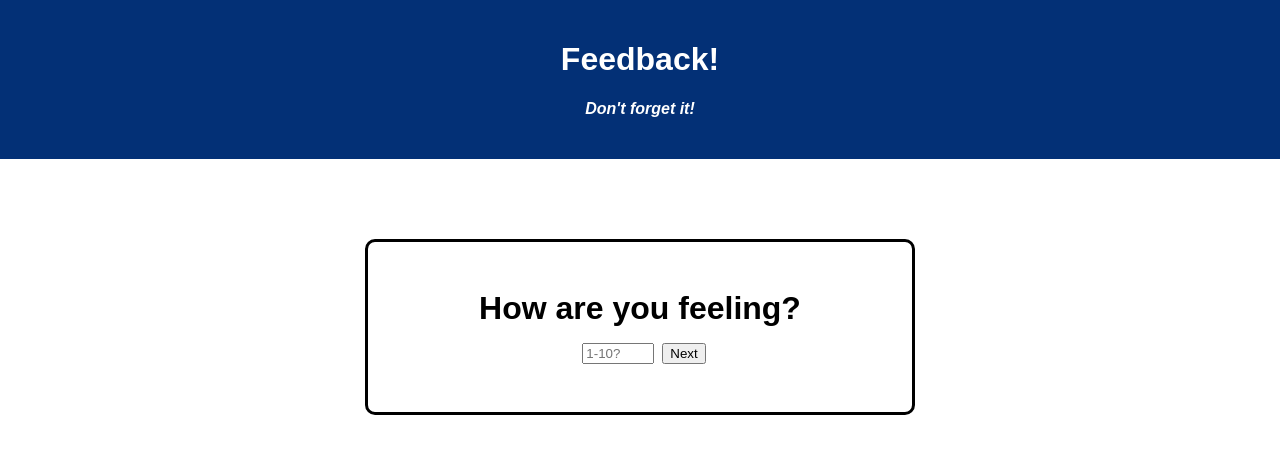
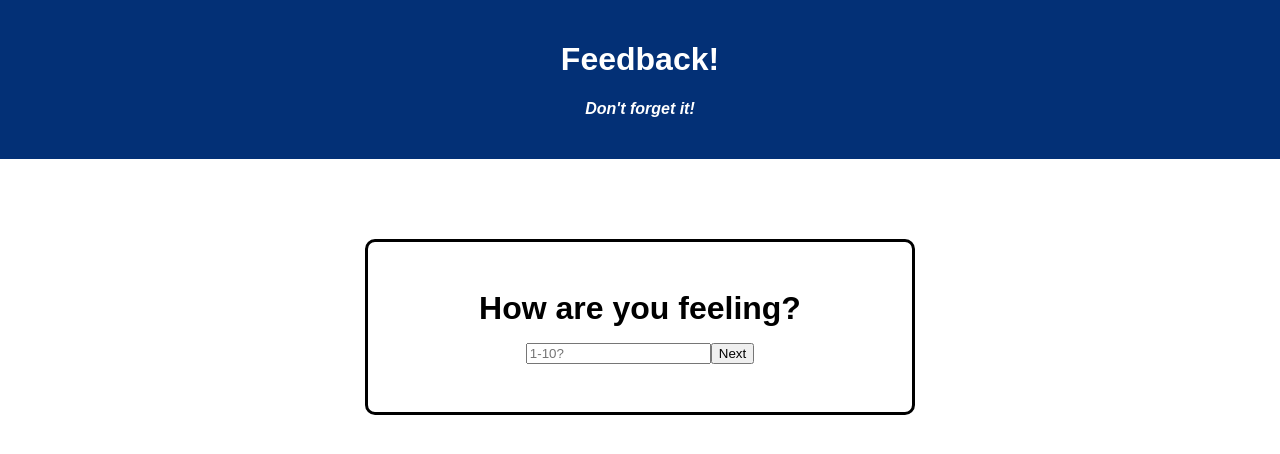
Before and after one commit to tjmmjt/weekend-redux-feedback-loop, a React (Vite) app: page /#/ in a window 1280 px wide. Shown: the top 454 px of the page. Built offline with nearby package versions, Linux system fonts and the light colour scheme.

Commit message:
reverted to previous commit. Did not figure out how to make tests pass after attempting first stretch goal

```diff
--- a/src/components/Feeling/Feeling.jsx
+++ b/src/components/Feeling/Feeling.jsx
@@ -2,19 +2,15 @@ import { useState } from "react";
 import { useDispatch } from "react-redux";
 import { useHistory } from "react-router-dom";
 // import handleSubmit from "../handleSubmit/handleSubmit";
-
 const Feeling = () => {
-
     // return component div, container heading, input, and button
     // button, on click, dispatches input to store
     // then proceed to '/understanding'
-
     const [state, setState] = useState(5)
     const dispatch = useDispatch()
     const history = useHistory()
 
-    const handleSubmit = (event) => {
-        event.preventDefault()
+    const handleSubmit = () => {
         // console.log('handleSubmit()');
         dispatch({
             type: 'ADD_FEELING',
@@ -22,27 +18,22 @@ const Feeling = () => {
         })
         history.push('/understanding')
     }
-
     return(
         <>
         <div className="compContainer">
             <h1>How are you feeling?</h1>
-            <form className="rating" onSubmit={handleSubmit} data-testid="next">
+            <div className="rating">
                 <input
-                    min={1}
-                    max={10}
                     data-testid="input"
                     onChange={(event) => setState(Number(event.target.value))}
-                    id='numInput'
+                    id='input'
                     type="number"
                     placeholder="1-10?"
-                    required
                 />
-                <button>Next</button>
-            </form>
+                <button data-testid="next" onClick={handleSubmit}>Next</button>
+            </div>
         </div>
         </>
     )
 }
-
 export default Feeling
--- a/src/components/Support/Support.jsx
+++ b/src/components/Support/Support.jsx
@@ -2,19 +2,15 @@ import { useState } from "react";
 import { useDispatch } from "react-redux";
 import { useHistory } from "react-router-dom";
 // import handleSubmit from "../handleSubmit/handleSubmit";
-
 const Support = () => {
-
     // return component div, container heading, input, and button
     // button, on click, dispatches input to store
     // then proceed to '/understanding'
-
     const [state, setState] = useState(5)
     const dispatch = useDispatch()
     const history = useHistory()
 
-    const handleSubmit = (event) => {
-        event.preventDefault()
+    const handleSubmit = () => {
         // console.log('handleSubmit()');
         dispatch({
             type: 'ADD_SUPPORT',
@@ -22,27 +18,22 @@ const Support = () => {
         })
         history.push('/comments')
     }
-
     return(
         <>
         <div className="compContainer">
             <h1>Do you feel supported this week?</h1>
-            <form className="rating" onSubmit={handleSubmit}>
+            <div className="rating">
                 <input
-                    min={1}
-                    max={10}
                     data-testid="input"
                     onChange={(event) => setState(Number(event.target.value))}
-                    id='numInput'
+                    id='input'
                     type="number"
                     placeholder="1-10?"
-                    required
                 />
-                <button data-testid="next">Next</button>
-            </form>
+                <button data-testid="next" onClick={handleSubmit}>Next</button>
+            </div>
         </div>
         </>
     )
 }
-
 export default Support
--- a/src/components/Understanding/Understanding.jsx
+++ b/src/components/Understanding/Understanding.jsx
@@ -2,19 +2,15 @@ import { useState } from "react";
 import { useDispatch } from "react-redux";
 import { useHistory } from "react-router-dom";
 // import handleSubmit from "../handleSubmit/handleSubmit";
-
 const Understanding = () => {
-
     // return component div, container heading, input, and button
     // button, on click, dispatches input to store
     // then proceed to '/understanding'
-
     const [state, setState] = useState(5)
     const dispatch = useDispatch()
     const history = useHistory()
 
-    const handleSubmit = (event) => {
-        event.preventDefault()
+    const handleSubmit = () => {
         // console.log('handleSubmit()');
         dispatch({
             type: 'ADD_UNDERSTANDING',
@@ -22,27 +18,22 @@ const Understanding = () => {
         })
         history.push('/support')
     }
-
     return(
         <>
         <div className="compContainer">
             <h1>How well are you understanding this weeks material?</h1>
-            <form className="rating" onSubmit={handleSubmit}>
+            <div className="rating">
                 <input
-                    min={1}
-                    max={10}
                     data-testid="input"
                     onChange={(event) => setState(Number(event.target.value))}
-                    id='numInput'
+                    id='input'
                     type="number"
                     placeholder="1-10?"
-                    required
                 />
-                <button data-testid="next">Next</button>
-            </form>
+                <button data-testid="next" onClick={handleSubmit}>Next</button>
+            </div>
         </div>
         </>
     )
 }
-
 export default Understanding
```
Also changed, not shown: 1 other file (tests, documents, lock files or other folders).
